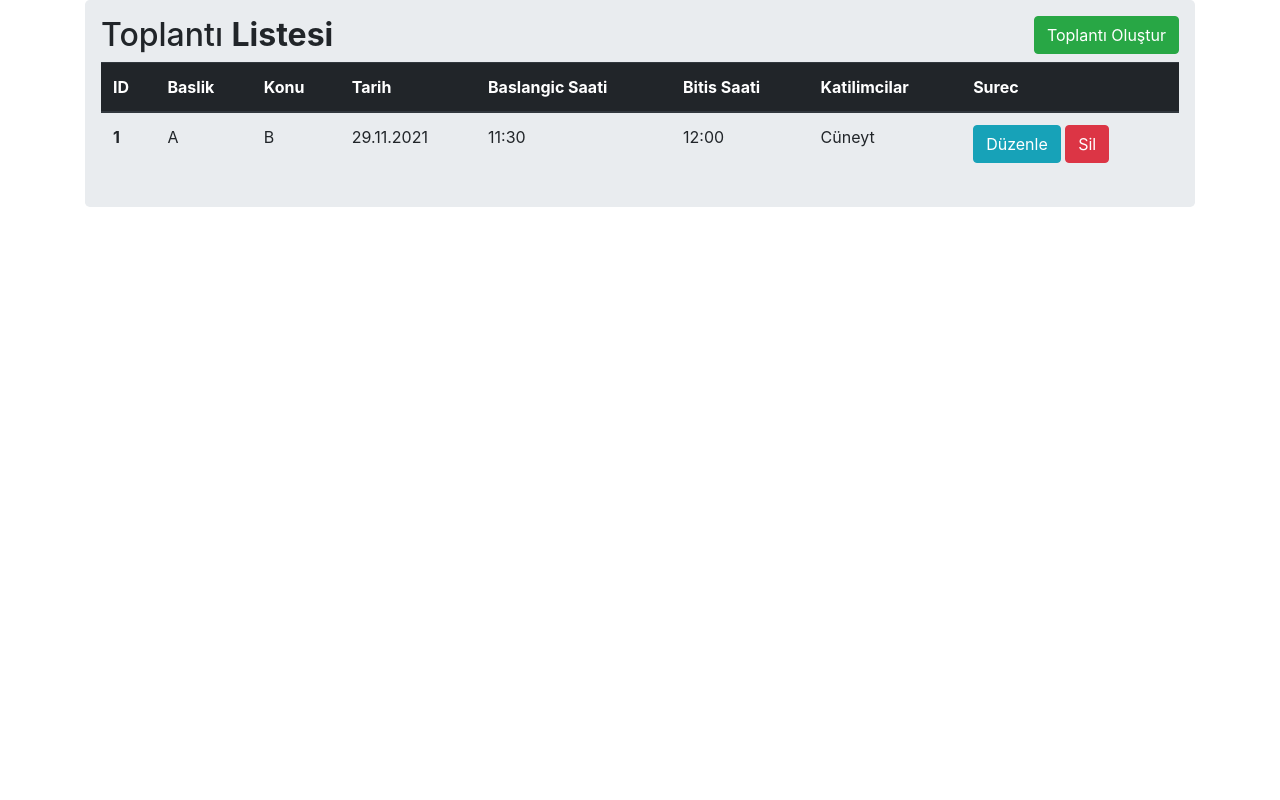
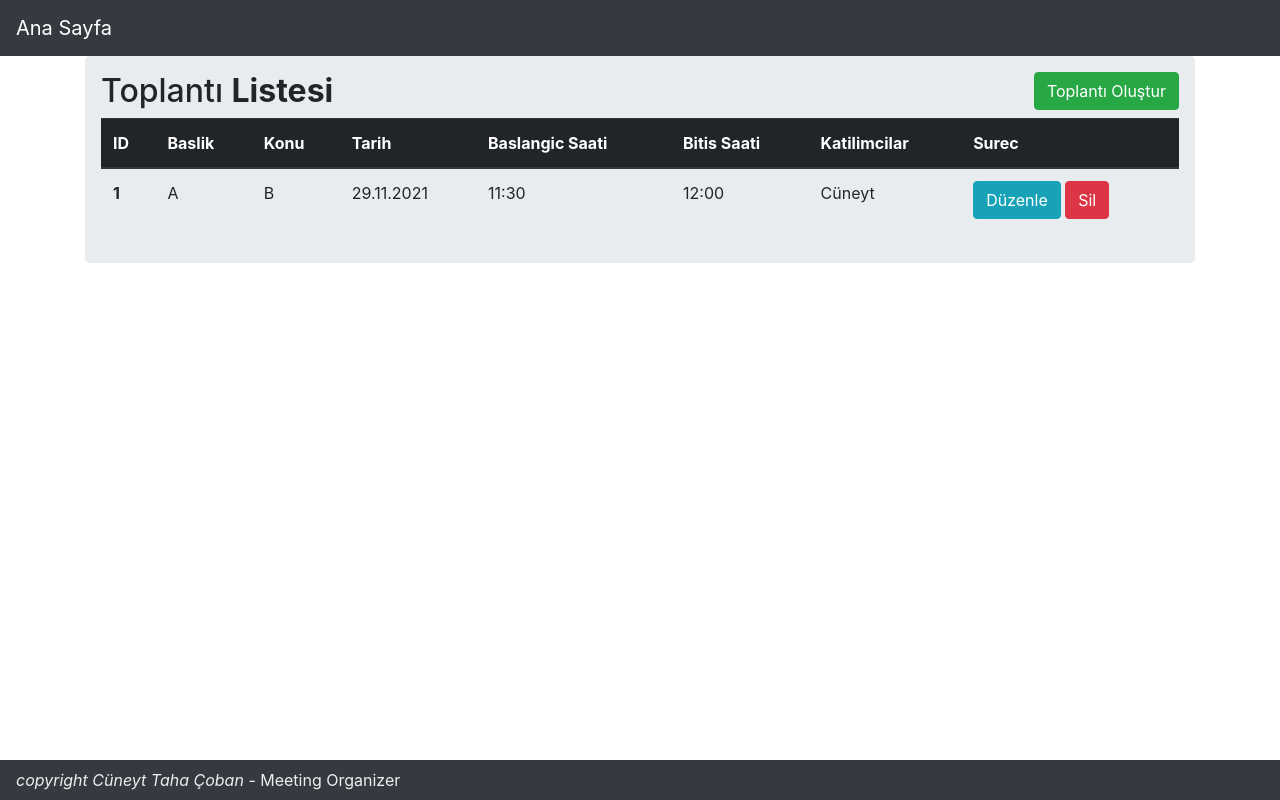
Before and after one commit to cuneytcbnx/MeetingOrganizer, a Flask app: page / in a window 1280 px wide. Run offline with Flask 2, Linux system fonts and the light colour scheme; some libraries are stand-ins or nearby versions.

Commit message:
navbars added.

```diff
--- a/templates/layout.html
+++ b/templates/layout.html
@@ -10,9 +10,23 @@
 </head>
 
 <body>
+    <nav class="navbar navbar-dark bg-dark">
+        <a class="navbar-brand" href="/">
+            <i class="fa fa-home"></i>
+            Ana Sayfa
+        </a>
+    </nav>
+
     {% block body %}
     {% endblock %}
 
+    <div id="container" class="footer" style="position: fixed; width: 100%;text-align: center; left: 0;
+  bottom: 0; ">
+        <nav class="navbar navbar-dark bg-dark">
+            <span style="color: #eeeeee"><i class="fa fa-copyright"> copyright Cüneyt Taha Çoban</i> - Meeting
+                Organizer</span>
+        </nav>
+    </div>
     <script src="https://code.jquery.com/jquery-3.2.1.slim.min.js"
         integrity="sha384-KJ3o2DKtIkvYIK3UENzmM7KCkRr/rE9/Qpg6aAZGJwFDMVNA/GpGFF93hXpG5KkN"
         crossorigin="anonymous"></script>
```
